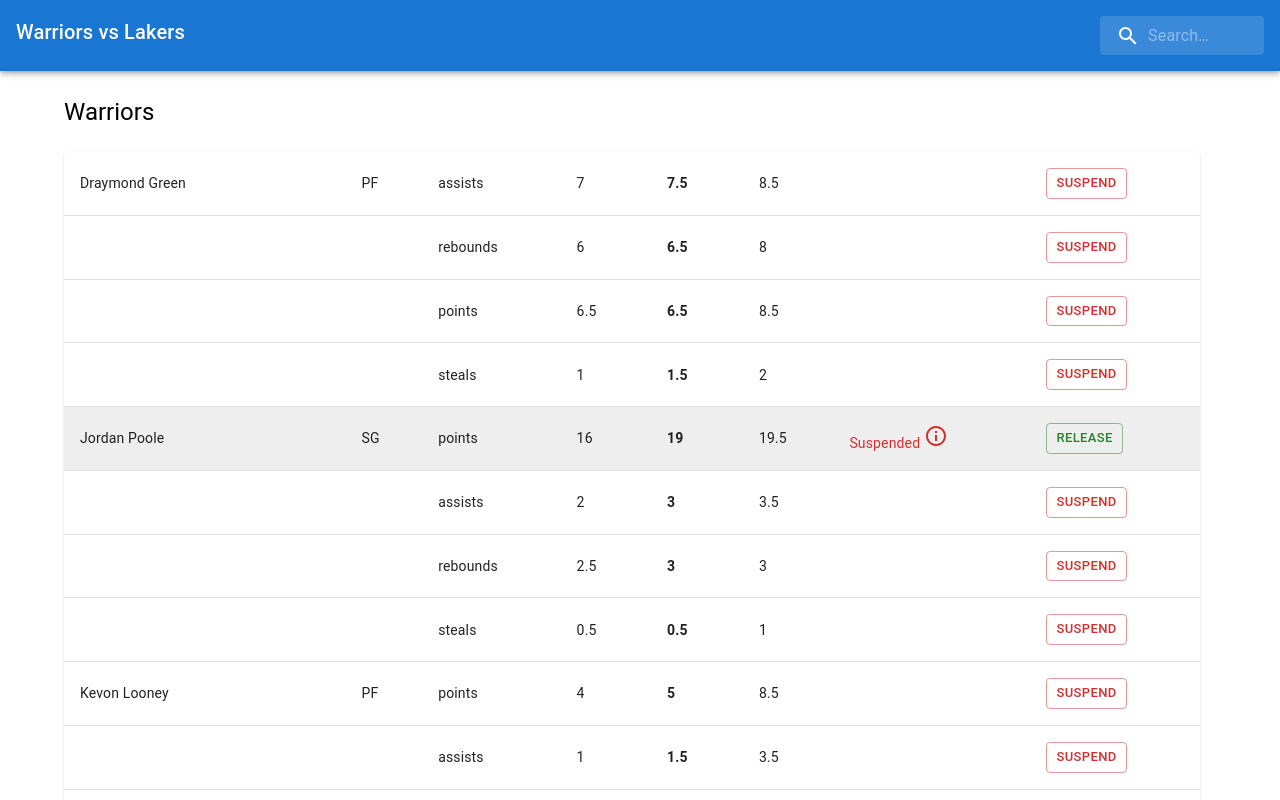
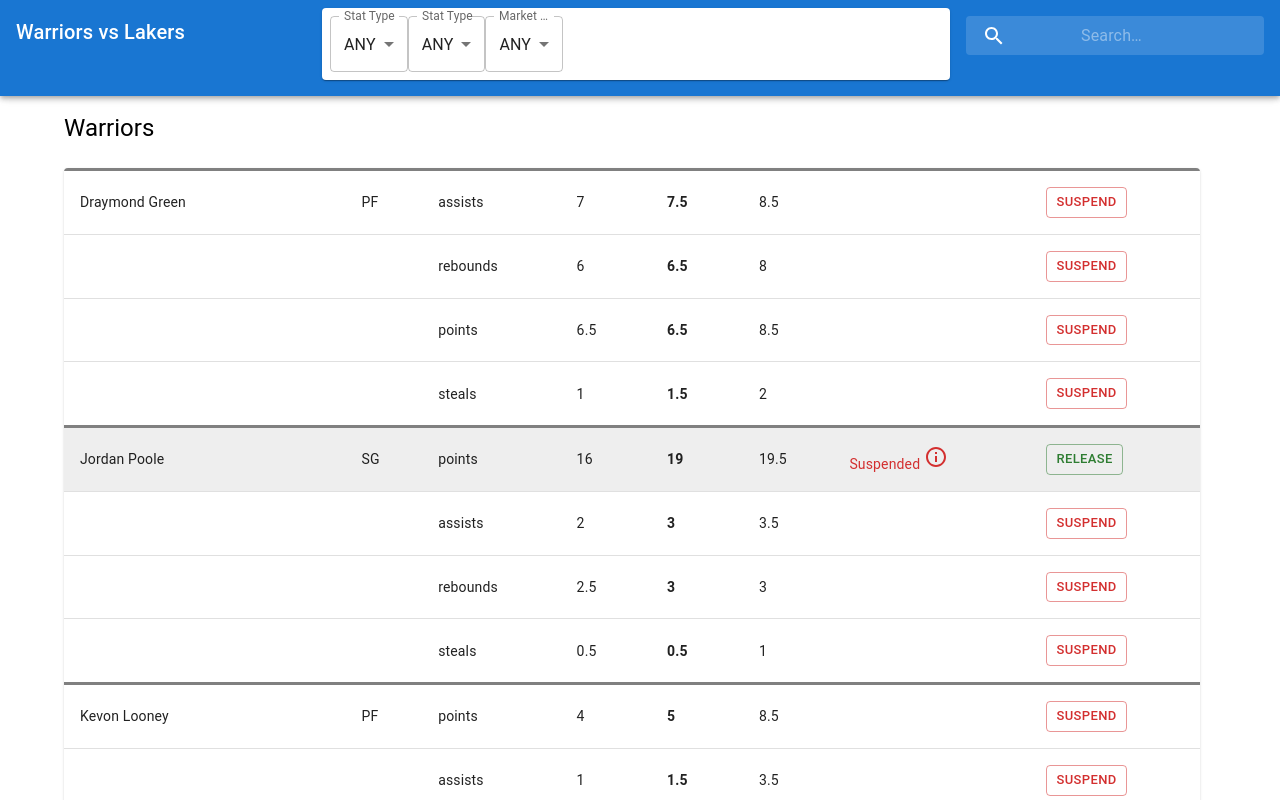
Before and after one commit to chyde/hyde-with-the-swish, a React (Create React App) app: page / in a window 1280 px wide. Shown: the top 800 px of the page. Built offline with nearby package versions, Linux system fonts and the light colour scheme.

Commit message:
working filters

```diff
--- a/src/components/GameContainer.tsx
+++ b/src/components/GameContainer.tsx
@@ -4,12 +4,13 @@
 import TeamPropsTable from "./TeamPropsTable";
 
 export default function GameContainer() {
-  const teams = useTeamsPlayersProps();
+  const { teamsPlayersProps: teams } = useTeamsPlayersProps();
+
   // TODO: "Loading..." state needs to  be implemented
   const teamIds = teams ? Object.keys(teams) : [];
 
   return (
-    <Grid container xs={12} spacing={2} sx={{ marginTop: 2 }}>
+    <Grid container xs={12} spacing={2} sx={{ marginTop: 4 }}>
       {teamIds.map((teamId) => {
         const team = teams ? teams[teamId] : null;
         if (team !== null)
--- a/src/components/HeaderAppBar.tsx
+++ b/src/components/HeaderAppBar.tsx
@@ -7,6 +7,12 @@
   Toolbar,
   Typography,
   styled,
+  Grid,
+  FormControl,
+  InputLabel,
+  MenuItem,
+  Select,
+  makeStyles,
 } from "@mui/material";
 import MenuIcon from "@mui/icons-material/Menu";
 import SearchIcon from "@mui/icons-material/Search";
@@ -57,8 +63,23 @@
 
 const Offset = styled("div")(({ theme }) => theme.mixins.toolbar);
 
+const selectStyles = {
+  // height: "2.5rem",
+  color: "white",
+  "& .MuiOutlinedInput-notchedOutline": {
+    borderColor: "white",
+  },
+  "& .MuiSvgIcon-root": {
+    color: "white",
+  },
+};
+
 export default function HeaderAppBar() {
-  const teams = useTeamsPlayersProps();
+  const {
+    teamsPlayersProps: teams,
+    statTypes,
+    positions,
+  } = useTeamsPlayersProps();
   const { filters, updateFilters } = useFilters();
 
   const pageTite = teams
@@ -75,6 +96,8 @@
   return (
     <>
       <AppBar position="fixed" sx={appBarStyle}>
+        <Grid container spacing={1}>
+          <Grid item xs={3}>
             <Typography
               variant="h6"
               component="div"
@@ -82,7 +105,78 @@
             >
               {pageTite}
             </Typography>
-        <Search>
+          </Grid>
+          <Grid
+            item
+            xs={6}
+            boxShadow={1}
+            borderRadius={1}
+            paddingBottom={1}
+            sx={{ backgroundColor: "white", textAlign: "left" }}
+          >
+            <FormControl>
+              <InputLabel id="select-label-stat-type">Stat Type</InputLabel>
+              <Select
+                labelId="select-label-stat-type"
+                id="select-stat-type"
+                value={filters.statTypeId || -1}
+                label="Stat Type"
+                onChange={(target) => {
+                  const newStatTypeId: number = Number(target.target.value);
+                  console.log(newStatTypeId);
+                  updateFilters({ statTypeId: newStatTypeId });
+                }}
+              >
+                <MenuItem value={-1}>ANY</MenuItem>
+                {statTypes.map((statType) => {
+                  return <MenuItem value={statType[0]}>{statType[1]}</MenuItem>;
+                })}
+              </Select>
+            </FormControl>
+            <FormControl>
+              <InputLabel id="select-label-position">Stat Type</InputLabel>
+              <Select
+                labelId="select-label-position"
+                id="select-position"
+                value={filters.position || "ANY"}
+                label="Position"
+                onChange={(target) => {
+                  const position = target.target.value;
+                  console.log(position);
+                  updateFilters({ position: position });
+                }}
+              >
+                <MenuItem value={"ANY"}>ANY</MenuItem>
+                {positions.map((position) => {
+                  return <MenuItem value={position}>{position}</MenuItem>;
+                })}
+              </Select>
+            </FormControl>
+            <FormControl>
+              <InputLabel id="select-label-market-status">
+                Market status
+              </InputLabel>
+              <Select
+                labelId="select-label-market-status"
+                id="select-market-status"
+                value={
+                  filters.marketStatus === undefined ? -1 : filters.marketStatus
+                }
+                label="Market status"
+                onChange={(target) => {
+                  const marketStatus = Number(target.target.value);
+                  console.log(marketStatus, filters);
+                  updateFilters({ marketStatus: marketStatus });
+                }}
+              >
+                <MenuItem value={-1}>ANY</MenuItem>
+                <MenuItem value={0}>{"Released"}</MenuItem>;
+                <MenuItem value={1}>{"Suspended"}</MenuItem>;
+              </Select>
+            </FormControl>
+          </Grid>
+          <Grid item xs={3}>
+            <Search sx={{ flexGrow: 2 }}>
               <SearchIconWrapper>
                 <SearchIcon />
               </SearchIconWrapper>
@@ -95,6 +189,8 @@
                 }}
               />
             </Search>
+          </Grid>
+        </Grid>
       </AppBar>
       <Offset />
     </>
--- a/src/components/TeamPropsTable.tsx
+++ b/src/components/TeamPropsTable.tsx
@@ -29,28 +29,6 @@
   const { prop, playerName, showPlayerName = true } = props;
   const { filters } = useFilters();
   const [isShowing, setIsShowing] = useState(true);
-
-  useEffect(() => {
-    if (
-      filters.searchString &&
-      !contains(prop.playerName, filters.searchString) &&
-      !contains(prop.teamNickname, filters.searchString)
-    ) {
-      setIsShowing(false);
-      return;
-    }
-    if (filters.statTypeId && prop.statTypeId !== filters.statTypeId) {
-      setIsShowing(false);
-      return;
-    }
-    if (filters.position && prop.position !== filters.position) {
-      setIsShowing(false);
-      return;
-    }
-
-    setIsShowing(true);
-  }, [filters]);
-
   const isSuspended = prop.marketSuspended === 1;
   let hasNoOptimalAlternate = true;
   let noMinOddsMet = true;
@@ -67,12 +45,61 @@
     isSuspended || hasNoOptimalAlternate || noMinOddsMet
   );
 
+  useEffect(() => {
+    if (
+      filters.searchString &&
+      !contains(prop.playerName, filters.searchString) &&
+      !contains(prop.teamNickname, filters.searchString)
+    ) {
+      setIsShowing(false);
+      return;
+    }
+    if (
+      filters.statTypeId &&
+      filters.statTypeId > -1 &&
+      prop.statTypeId !== filters.statTypeId
+    ) {
+      setIsShowing(false);
+      return;
+    }
+    if (
+      filters.position &&
+      filters.position !== "ANY" &&
+      prop.position !== filters.position
+    ) {
+      setIsShowing(false);
+      return;
+    }
+
+    if (
+      filters.marketStatus !== undefined &&
+      filters.marketStatus !== -1 &&
+      filters.marketStatus !== (marketSuspended ? 1 : 0)
+    ) {
+      setIsShowing(false);
+      return;
+    }
+
+    setIsShowing(true);
+  }, [filters, marketSuspended]);
+
   if (!isShowing) return null;
 
+  const forceShowPlayerName =
+    // (filters.marketStatus && filters.marketStatus > -1) ||
+    filters.statTypeId && filters.statTypeId > -1;
+
+  const isTopRowForPlayer = showPlayerName || forceShowPlayerName;
+
   return (
-    <TableRow sx={{ backgroundColor: marketSuspended ? "#eeeeee" : undefined }}>
-      <TableCell>{showPlayerName ? playerName : null}</TableCell>
-      <TableCell>{showPlayerName ? prop.position : null}</TableCell>
+    <TableRow
+      sx={{
+        borderTopStyle: isTopRowForPlayer ? "solid" : undefined,
+        backgroundColor: marketSuspended ? "#eeeeee" : undefined,
+      }}
+    >
+      <TableCell>{isTopRowForPlayer ? playerName : null}</TableCell>
+      <TableCell>{isTopRowForPlayer ? prop.position : null}</TableCell>
       <TableCell>{prop.statType}</TableCell>
 
       <TableCell>{prop.lowAlternate?.line ?? "-"}</TableCell>
--- a/src/utils/FiltersProvider.tsx
+++ b/src/utils/FiltersProvider.tsx
@@ -6,7 +6,7 @@
   searchString?: string;
   position?: string;
   statTypeId?: number;
-  marketStatus?: number; // 0, 1, undefined
+  marketStatus?: number; // 0, 1, -1
 };
 
 type UpdateFiltersType = (newFilters: FiltersType) => void;
@@ -15,7 +15,11 @@
   filters: FiltersType;
   updateFilters: UpdateFiltersType;
 }>({
-  filters: {},
+  filters: {
+    position: "ANY",
+    statTypeId: -1,
+    marketStatus: -1,
+  },
   updateFilters: () => {},
 });
 
--- a/src/utils/TeamsPlayersProvider.tsx
+++ b/src/utils/TeamsPlayersProvider.tsx
@@ -14,13 +14,23 @@
   PlayerMarketAlternatesType,
 } from "./MarketTypes";
 
-const TeamsPlayersPropsContext = createContext<TeamsPlayerPropType | null>({});
+const TeamsPlayersPropsContext = createContext<{
+  teamsPlayersProps: TeamsPlayerPropType | null;
+  statTypes: [string, string][];
+  positions: string[];
+}>({
+  teamsPlayersProps: null,
+  statTypes: [],
+  positions: [],
+});
 // TODO: implement loading feature to show loading state
 
 const marketPropsToTeamPlayerProps = (
   propMarkets: MarketPropType[]
-): TeamsPlayerPropType => {
+): [TeamsPlayerPropType, [string, string][], string[]] => {
   const teams: TeamsPlayerPropType = {};
+  const positions: { [name: string]: true } = {};
+  const statTypes: { [id: number]: string } = {};
 
   const alternates = mapPlayerAlternates();
 
@@ -75,9 +85,24 @@
       highAlternate: altHigh,
       lowAlternate: altLow,
     });
+
+    // account for all market stat types
+    if (statTypes[market.statTypeId] === undefined) {
+      statTypes[market.statTypeId] = market.statType;
+    }
+    if (positions[market.position] === undefined) {
+      positions[market.position] = true;
+    }
   });
 
-  return teams;
+  const statTypesList = Object.keys(statTypes).map(
+    (statTypeId): [string, string] => {
+      return [statTypeId, statTypes[parseInt(statTypeId)]];
+    }
+  );
+  const positionsList = Object.keys(positions);
+
+  return [teams, statTypesList, positionsList];
 };
 
 const mapPlayerAlternates = (): PlayerMarketAlternatesType => {
@@ -102,14 +127,23 @@
 }) {
   const [teamsPlayersProps, setTeamsPlayersProps] =
     useState<TeamsPlayerPropType | null>(null);
+  const [statTypes, setStatTypes] = useState<[string, string][]>([]);
+  const [positions, setPositions] = useState<string[]>([]);
 
   useEffect(() => {
     const propsData = getProps(); // Normally, this would be some API call
-    setTeamsPlayersProps(marketPropsToTeamPlayerProps(propsData));
+    const [teamsPlayersProps, statTypesList, positionsList] =
+      marketPropsToTeamPlayerProps(propsData);
+
+    setStatTypes(statTypesList);
+    setPositions(positionsList);
+    setTeamsPlayersProps(teamsPlayersProps);
   }, []);
 
   return (
-    <TeamsPlayersPropsContext.Provider value={teamsPlayersProps}>
+    <TeamsPlayersPropsContext.Provider
+      value={{ teamsPlayersProps, statTypes, positions }}
+    >
       {children}
     </TeamsPlayersPropsContext.Provider>
   );
```
Lines whose indentation alone changed are shown as unchanged.
